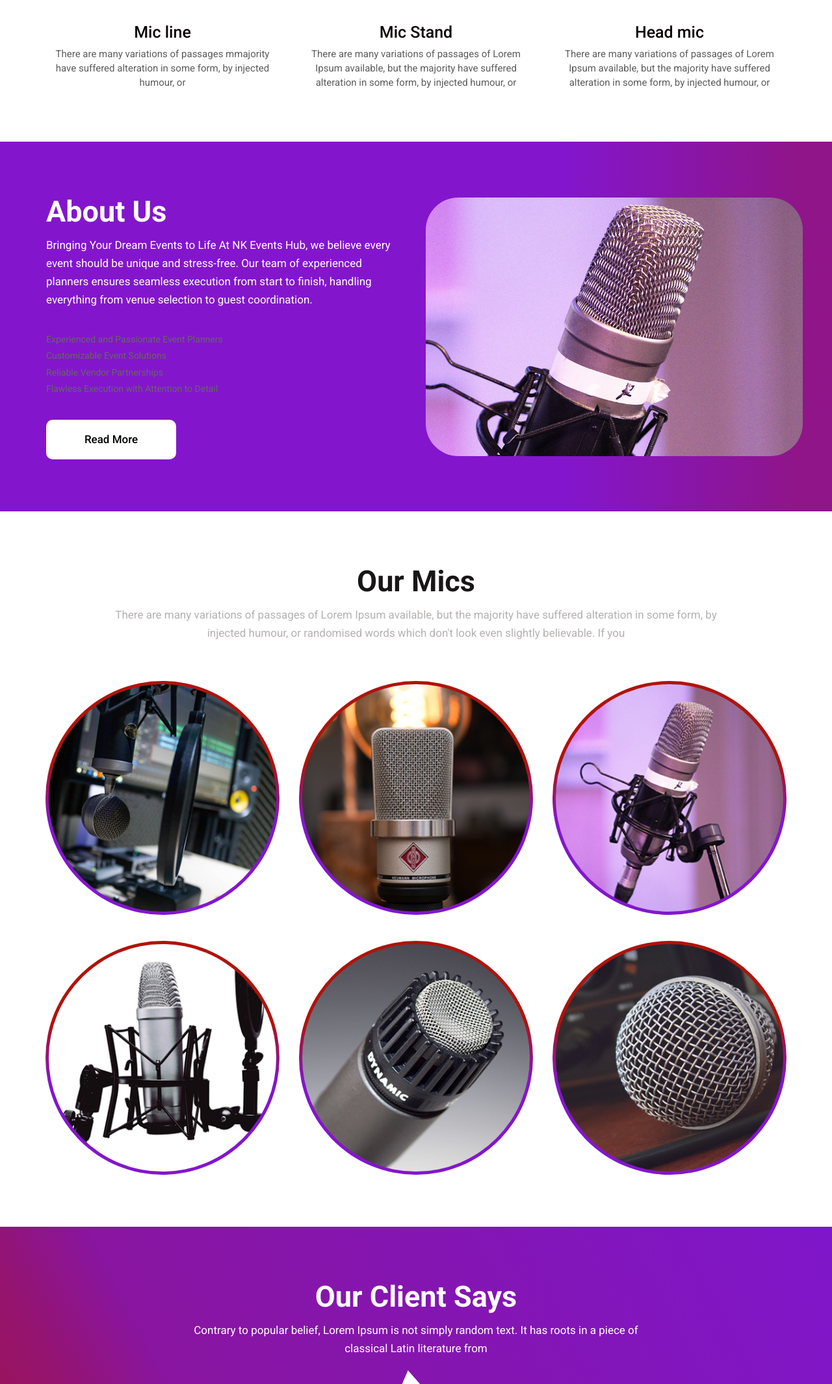
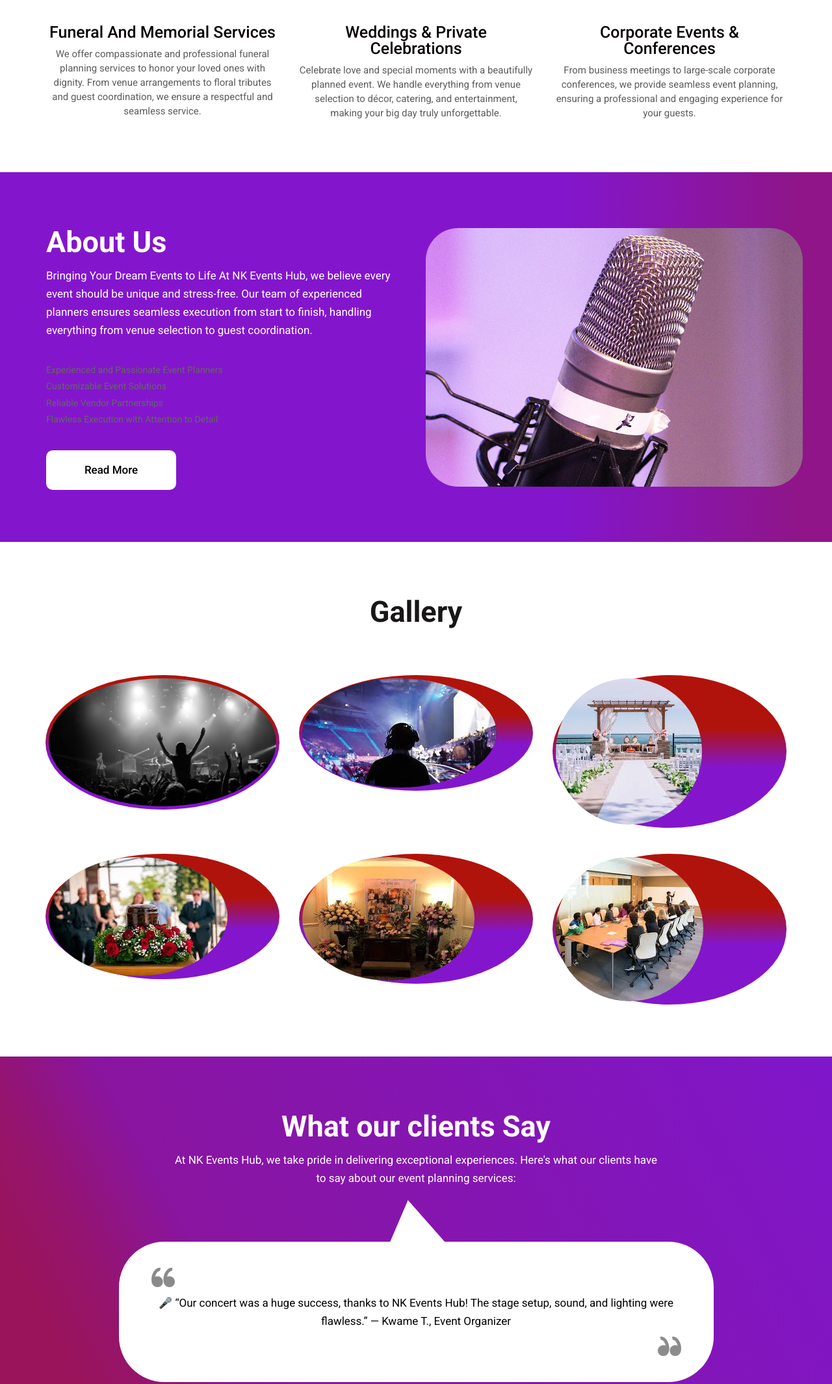
Before and after one commit to JoelBlessAddo/event-management-site, a plain HTML site: page index.html in a window 1280 px wide. Shown: the part 1552-3682 px from the top of the page at 65% size. Drawn offline with Linux system fonts and the light colour scheme.

Commit message:
Updated services, and gallery

```diff
--- a/index.html
+++ b/index.html
@@ -108,8 +108,8 @@
                      <i><img src="images/service1.png" alt="#"/></i>
                   </div>
                   <div class="service_text text_align_center">
-                     <h3>Mic line</h3>
-                     <p>There are many variations of passages mmajority have suffered alteration in some form, by injected humour, or</p>
+                     <h3>Funeral And Memorial Services</h3>
+                     <p>We offer compassionate and professional funeral planning services to honor your loved ones with dignity. From venue arrangements to floral tributes and guest coordination, we ensure a respectful and seamless service.</p>
                   </div>
                </div>
                <div class="col-md-4">
@@ -117,8 +117,8 @@
                      <i><img src="images/service2.png" alt="#"/></i>
                   </div>
                   <div class="service_text text_align_center">
-                     <h3>Mic Stand</h3>
-                     <p>There are many variations of passages of Lorem Ipsum available, but the majority have suffered alteration in some form, by injected humour, or  </p>
+                     <h3>Weddings & Private Celebrations</h3>
+                     <p>Celebrate love and special moments with a beautifully planned event. We handle everything from venue selection to décor, catering, and entertainment, making your big day truly unforgettable. </p>
                   </div>
                </div>
                <div class="col-md-4">
@@ -126,8 +126,8 @@
                      <i><img src="images/service3.png" alt="#"/></i>
                   </div>
                   <div class="service_text text_align_center">
-                     <h3>Head mic</h3>
-                     <p>There are many variations of passages of Lorem Ipsum available, but the majority have suffered alteration in some form, by injected humour, or </p>
+                     <h3>Corporate Events & Conferences</h3>
+                     <p>From business meetings to large-scale corporate conferences, we provide seamless event planning, ensuring a professional and engaging experience for your guests.</p>
                   </div>
                </div>
             </div>
@@ -181,15 +181,14 @@
             <div class="row">
                <div class="col-md-10 offset-md-1">
                   <div class="titlepage text_align_center">
-                     <h2>Our Mics</h2>
-                     <p>There are many variations of passages of Lorem Ipsum available, but the majority have suffered alteration in some form, by injected humour, or randomised words which don't look even slightly believable. If you</p>
+                     <h2> Gallery </h2>
                   </div>
                </div>
             </div>
             <div class="row">
                <div class="col-md-4 col-sm-6 margin_bottom40">
                   <div id="ho_show" class="mics">
-                     <figure><img class="img_responsive" src="images/mics_img1.jpg" alt="#"/></figure>
+                     <figure><img class="img_responsive" src="images/Concert.jpg.avif" alt="#"/></figure>
                      <div class="mics_icon">
                         <a href="javascript:void(0)">
                         <i class="fa fa-search" aria-hidden="true"></i>
@@ -199,7 +198,7 @@
                </div>
                <div class="col-md-4 col-sm-6 margin_bottom40">
                   <div id="ho_show" class="mics">
-                     <figure><img class="img_responsive" src="images/mics_img2.jpg" alt="#"/></figure>
+                     <figure><img class="img_responsive" src="images/events.jpeg" alt="#"/></figure>
                      <div class="mics_icon">
                         <a href="javascript:void(0)">
                         <i class="fa fa-search" aria-hidden="true"></i>
@@ -209,7 +208,7 @@
                </div>
                <div class="col-md-4 col-sm-6 margin_bottom40">
                   <div id="ho_show" class="mics">
-                     <figure><img class="img_responsive" src="images/mics_img3.jpg" alt="#"/></figure>
+                     <figure><img class="img_responsive" src="images/wediings.jpeg" alt="#"/></figure>
                      <div class="mics_icon">
                         <a href="javascript:void(0)">
                         <i class="fa fa-search" aria-hidden="true"></i>
@@ -219,7 +218,7 @@
                </div>
                <div class="col-md-4 col-sm-6 margin_bottom40">
                   <div id="ho_show" class="mics">
-                     <figure><img class="img_responsive" src="images/mics_img4.jpg" alt="#"/></figure>
+                     <figure><img class="img_responsive" src="images/funeral.jpeg" alt="#"/></figure>
                      <div class="mics_icon">
                         <a href="javascript:void(0)">
                         <i class="fa fa-search" aria-hidden="true"></i>
@@ -229,7 +228,7 @@
                </div>
                <div class="col-md-4 col-sm-6 margin_bottom40">
                   <div id="ho_show" class="mics">
-                     <figure><img class="img_responsive" src="images/mics_img5.jpg" alt="#"/></figure>
+                     <figure><img class="img_responsive" src="images/memorial.jpeg" alt="#"/></figure>
                      <div class="mics_icon">
                         <a href="javascript:void(0)">
                         <i class="fa fa-search" aria-hidden="true"></i>
@@ -239,7 +238,7 @@
                </div>
                <div class="col-md-4 col-sm-6 margin_bottom40">
                   <div id="ho_show" class="mics">
-                     <figure><img class="img_responsive" src="images/mics_img6.jpg" alt="#"/></figure>
+                     <figure><img class="img_responsive" src="images/program.jpeg" alt="#"/></figure>
                      <div class="mics_icon">
                         <a href="javascript:void(0)">
                         <i class="fa fa-search" aria-hidden="true"></i>
@@ -257,8 +256,8 @@
             <div class="row">
                <div class="col-md-8 offset-md-2">
                   <div class="titlepage text_align_center">
-                     <h2>Our Client Says</h2>
-                     <p>Contrary to popular belief, Lorem Ipsum is not simply random text. It has roots in a piece of classical Latin literature from </p>
+                     <h2>What our clients Say</h2>
+                     <p>At NK Events Hub, we take pride in delivering exceptional experiences. Here's what our clients have to say about our event planning services: </p>
                   </div>
                </div>
             </div>
@@ -276,7 +275,8 @@
                               <div class="carousel-caption posi_in">
                                  <div class="testomoniam_text">
                                     <i class="text_align_left d-block"><img  src="images/icon.png" alt="#"/></i>
-                                    <p>Contrary to popular belief, Lorem Ipsum is not simply random text. It has roots in a piece of classical Latin literature from 45 BC, making it over 2000 years old. Richard McClintock, a Latin professor at Hampden-Sydney College in Virginia, looked up one of the more obscure</p>
+                                    <p> 🕊 “They took care of everything for my father's memorial service with compassion and professionalism. It was a beautiful tribute.”
+                                        — Anita O., Funeral Client </p>
                                     <i class="text_align_right d-block"><img  src="images/icon_right.png" alt="#"/></i>
                                  </div>
                               </div>
@@ -287,7 +287,8 @@
                               <div class="carousel-caption posi_in">
                                  <div class="testomoniam_text">
                                     <i class="text_align_left d-block"><img  src="images/icon.png" alt="#"/></i>
-                                    <p>Contrary to popular belief, Lorem Ipsum is not simply random text. It has roots in a piece of classical Latin literature from 45 BC, making it over 2000 years old. Richard McClintock, a Latin professor at Hampden-Sydney College in Virginia, looked up one of the more obscure</p>
+                                    <p> 🎤 “Our concert was a huge success, thanks to NK Events Hub! The stage setup, sound, and lighting were flawless.”
+                                        — Kwame T., Event Organizer </p>
                                     <i class="text_align_right d-block"><img  src="images/icon_right.png" alt="#"/></i>
                                  </div>
                               </div>
@@ -298,7 +299,9 @@
                               <div class="carousel-caption posi_in">
                                  <div class="testomoniam_text">
                                     <i class="text_align_left d-block"><img  src="images/icon.png" alt="#"/></i>
-                                    <p>Contrary to popular belief, Lorem Ipsum is not simply random text. It has roots in a piece of classical Latin literature from 45 BC, making it over 2000 years old. Richard McClintock, a Latin professor at Hampden-Sydney College in Virginia, looked up one of the more obscure</p>
+                                    <p> 💍 “Our wedding was magical! Every detail was handled perfectly, allowing us to enjoy our special day stress-free.”
+                                        — Sandra & David K., Newlyweds
+                                         </p>
                                     <i class="text_align_right d-block"><img  src="images/icon_right.png" alt="#"/></i>
                                  </div>
                               </div>
```
Also changed, not shown: images/events.jpeg (added), images/funeral.jpeg (added), images/memorial.jpeg (added), images/mics_img1.jpg (deleted), images/mics_img2.jpg (deleted), images/mics_img3.jpg (deleted), images/mics_img4.jpg (deleted), images/mics_img5.jpg (deleted), images/mics_img6.jpg (deleted), images/program.jpeg (added), images/wediings.jpeg (added), 2 other files.
